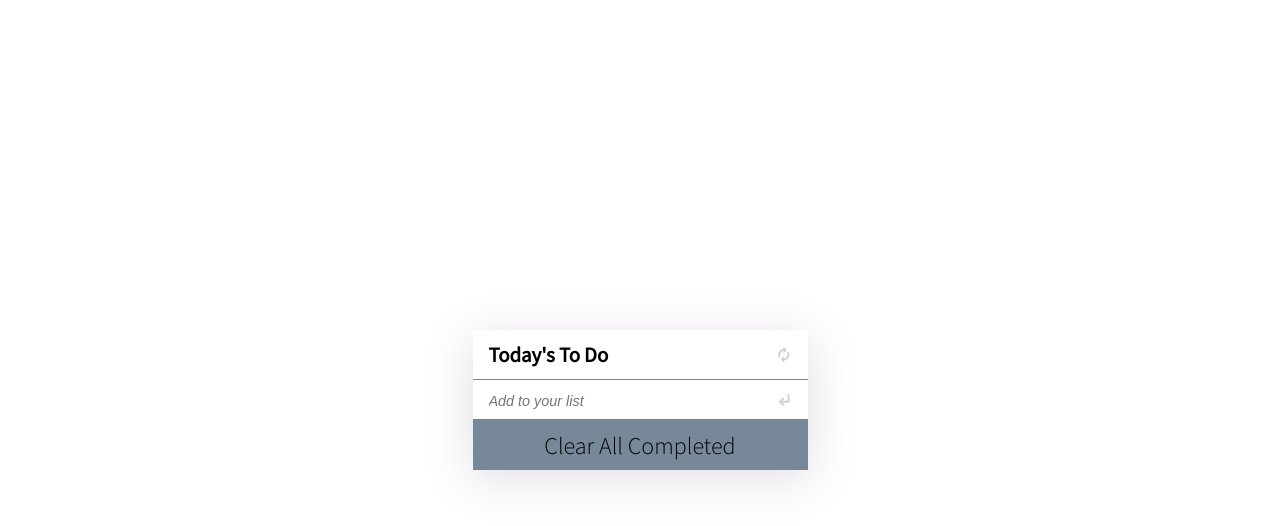
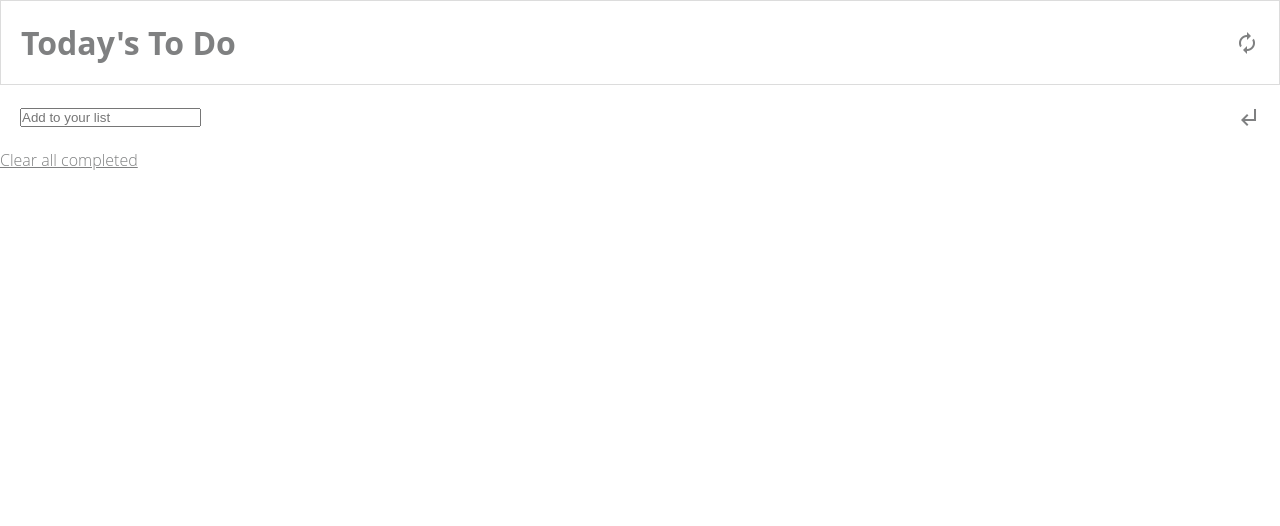
Before and after one commit to pasytchangwa/To-Do-List-Project, a website built with webpack: page src/index.html in a window 1280 px wide. Built offline with nearby package versions, Linux system fonts and the light colour scheme; files whose address does not match are found by name.

Commit message:
Add styling

```diff
--- a/src/style.css
+++ b/src/style.css
@@ -1,174 +1,100 @@
-@import url('https://fonts.googleapis.com/css2?family=Source+Sans+Pro:wght@300;400&display=swap');
-
 * {
   margin: 0;
   padding: 0;
   box-sizing: border-box;
+  color: #7f8081;
 }
 
 body {
-  font-family: 'Source Sans Pro', sans-serif;
+  font-family: 'Open Sans', sans-serif;
   font-weight: 300;
   width: 100%;
-  height: 100vh;
-  background-color: #fff;
+  height: 100%;
+  background-color: white;
+}
+
+.header {
   display: flex;
-  flex-direction: column;
-  justify-content: center;
   align-items: center;
+  justify-content: space-between;
+  align-content: center;
+  padding: 20px;
+  border: 1px solid gainsboro;
+  color: #545862;
+}
+
+.sync {
+  transform: rotate(90deg);
+  cursor: pointer;
+}
+
+form {
+  display: flex;
+  align-items: center;
+  justify-content: space-between;
+  align-content: center;
+  padding: 20px;
+}
+
+.taskadder {
+  width: 100%;
+  border: none;
+  font-size: 20px;
+}
+
+.enter-icon {
+  font-size: 20px;
+  font-weight: bold;
+  cursor: pointer;
 }
 
 ul {
   list-style: none;
 }
 
-a {
-  text-decoration: none;
+li {
+  display: flex;
+  align-items: center;
+  align-content: center;
+  border-top: 1px solid gainsboro;
+  border-bottom: 1px solid gainsboro;
+  padding: 20px;
+  font-size: 20px;
 }
 
-img {
-  width: 100%;
-  display: block;
+.checkbox {
+  width: 20px;
+  height: 20px;
+  margin: 10px;
 }
 
-.wrapper {
-  display: grid;
-  grid-template-rows: 50px 1fr 50px;
-  overflow-x: hidden;
-  max-width: 55vw;
-  box-shadow: 0 8px 50px rgb(226, 219, 226);
-  margin: auto;
-  align-self: center;
+li p {
+  width: 100%;
+  margin-left: 5px;
 }
 
-.header {
-  display: flex;
-  justify-content: space-between;
-  align-items: center;
-  gap: 0.5rem;
-  border-bottom: 1.5px solid grey;
-  text-transform: capitalize;
+.draggable.dragging {
+  opacity: 0.1;
+  background-color: #7f8081;
 }
 
-.header .material-icons {
-  padding: 1rem;
-  font-size: 1rem;
-  color: lightgrey;
-  font-weight: bold;
-  cursor: pointer;
-}
-
-.title {
-  font-size: 1.3rem;
-  padding: 1rem;
-  text-transform: capitalize;
-}
-
-.content {
-  display: flex;
-  flex-direction: column;
-}
-
-.form {
-  display: flex;
-  justify-content: space-between;
-  align-items: center;
-  column-gap: 0.5rem;
-  border-bottom: 1.5px solid grey;
-  height: 2.5rem;
-}
-
-.form .material-icons {
-  font-size: 1rem;
-  padding: 1rem;
-  color: lightgrey;
-  font-weight: bold;
-  cursor: pointer;
-}
-
-#item {
-  border: none;
-  width: 100%;
-  height: 90%;
-  font-size: 1.2rem;
-  padding: 1rem;
-  outline: none;
-  background-color: transparent;
-}
-
-#item::placeholder {
-  font-style: italic;
-  font-size: 0.9rem;
-}
-
-.list-items {
-  display: flex;
-  flex-direction: column;
-}
-
-.list-item {
-  display: flex;
-  justify-content: space-between;
-  align-items: center;
-  border-bottom: 1.5px solid grey;
-  padding: 1rem;
-}
-
-.infos {
-  display: flex;
-  align-items: center;
-}
-
-.handler {
-  font-size: 0.8rem;
-  color: lightgrey;
-  font-weight: bold;
+.drag-btn {
   cursor: move;
 }
 
-.box {
-  margin-right: 1rem;
-  font-weight: bold;
-  align-self: center;
+.trash-btn {
   cursor: pointer;
-  width: 20px;
+  display: none;
 }
 
-.list-item-text {
-  text-transform: capitalize;
-  font-size: 1rem;
-  width: 100%;
-  border: none;
-  outline: none;
-  background-color: transparent;
+.editing {
+  background-color: rgb(136, 241, 198);
 }
 
-.list-footer {
-  background-color: lightslategray;
-  display: flex;
-  justify-content: center;
-  align-items: center;
-}
-
-.list-footer > a {
-  text-transform: capitalize;
-  color: black;
-  height: 100%;
-  text-align: center;
-  display: flex;
-  align-items: center;
-  font-size: 1.5rem;
-}
-
-.completed {
-  text-decoration: line-through;
-  color: rgb(54, 3, 42);
-}
-
-.fa-check-circle {
-  margin-right: 1rem;
-  font-size: 1rem;
-  font-weight: bold;
-  align-self: center;
+button {
+  width: 100%;
+  height: 10vh;
+  border: none;
+  font-size: 20px;
   cursor: pointer;
 }
```
